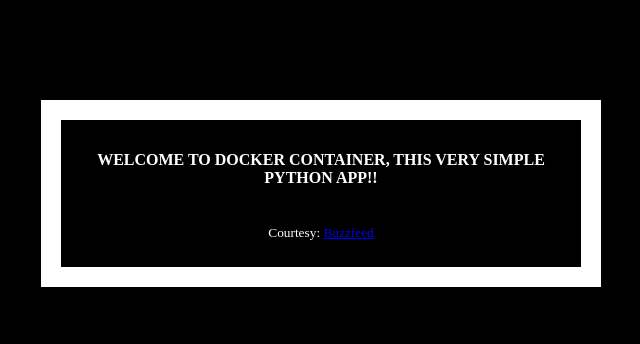
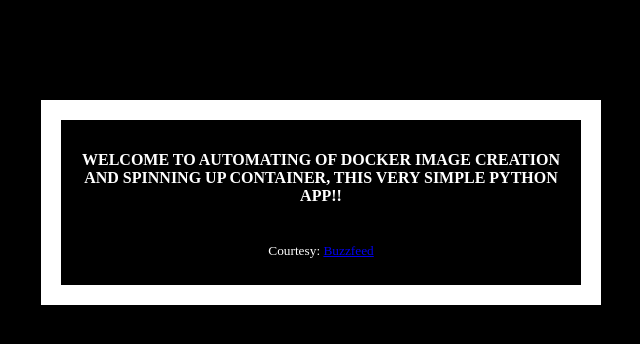
Before and after one commit to akannan1087/myPythonDockerRepo, a Flask app: template templates/index.html in a window 1280 px wide. Shown: the top 344 px of the page, without its empty margins (319-959 px from the left). Run offline with Flask 2, Linux system fonts and the light colour scheme; the template is opened without the code that fills it, so the values that code supplies are empty.

Commit message:
triggering jenkins job

```diff
--- a/templates/index.html
+++ b/templates/index.html
@@ -19,7 +19,7 @@
   </head>
   <body>
     <div class="container">
-      <h4>Welcome to Docker Container, This very simple Python App!!</h4>
+      <h4>Welcome to automating of Docker Image creation and spinning up Container, This very simple Python App!!</h4>
       <img src="{{url}}" />
       <p><small>Courtesy: <a href="http://www.buzzfeed.com/copyranter/the-best-cat-gif-post-in-the-history-of-cat-gifs">Buzzfeed</a></small></p>
     </div>
```
